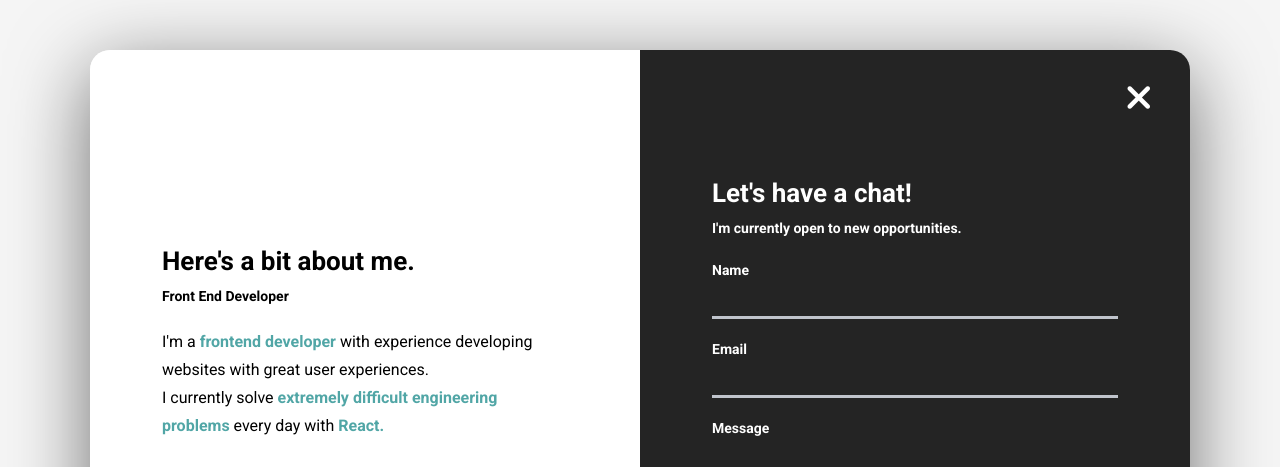
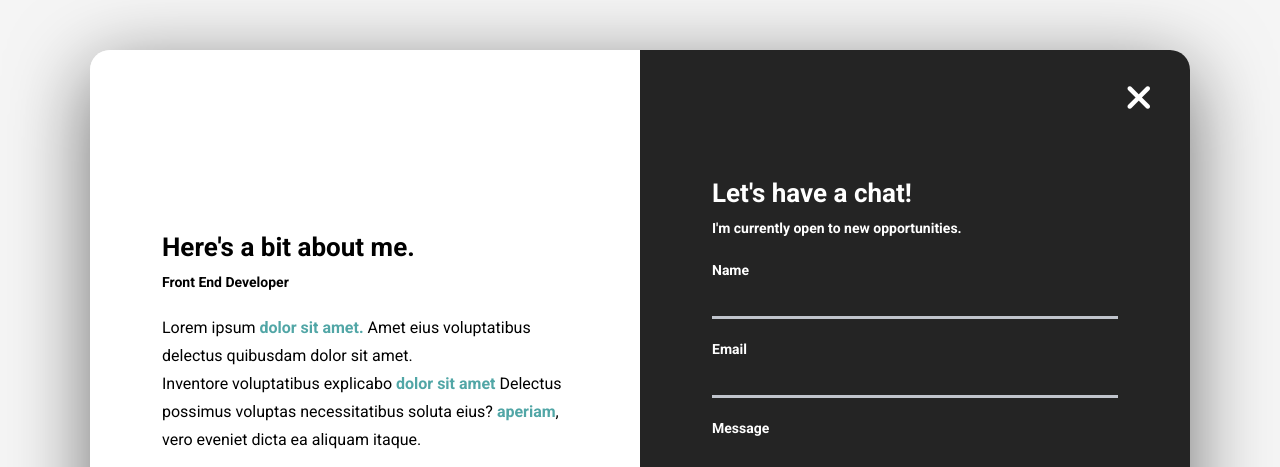
Before and after one commit to sanaeas/E-portfolio, a plain HTML site: page index.html in a window 1280 px wide. Both pictures are taken after a click on the element "about me". Shown: the top 467 px of the page. Drawn offline with nearby package versions, Linux system fonts and the light colour scheme.

Commit message:
Update index.html

```diff
--- a/index.html
+++ b/index.html
@@ -69,8 +69,8 @@
           <h1 class="title">Hey</h1>
           <h1 class="title colored">I'm John.</h1>
           <p class="header__para">
-            I'm a <b class="colored">Frontend Developer</b> with a strong
-            passion for building web applications with great user experiences.
+            Lorem ipsum <b class="colored">dolor sit amet</b> consectetur adipisicing elit.
+            Aperiam excepturi deleniti fuga vero ducimus harum.
             <br />
             Here's a bit more
             <b class="colored click" onclick="toggleModal()">about me</b>.
@@ -112,12 +112,10 @@
             Front End Developer
           </h4>
           <p class="modal__para">
-            I'm a
-            <b class="colored">frontend developer</b> with experience developing
-            websites with great user experiences.<br />
-            I currently solve
-            <b class="colored">extremely difficult engineering problems</b>
-            every day with <b class="colored">React.</b>
+            Lorem ipsum
+            <b class="colored">dolor sit amet.</b> Amet eius voluptatibus delectus quibusdam dolor sit amet.<br />
+            Inventore voluptatibus explicabo <b class="colored">dolor sit amet</b> Delectus possimus voluptas
+            necessitatibus soluta eius? <b class="colored">aperiam</b>, vero eveniet dicta ea aliquam itaque.
           </p>
           <div class="modal__languages">
             <figure class="modal__language">
```
